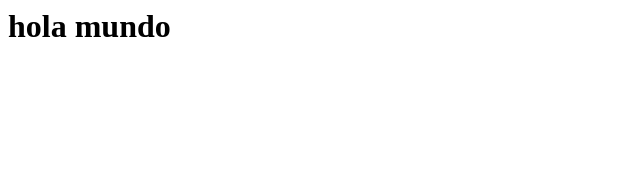
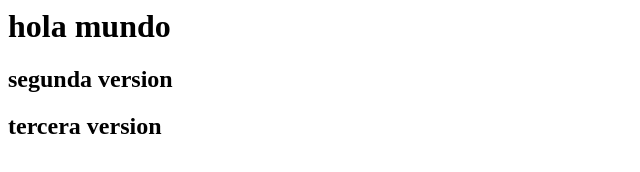
Before and after one commit to ErickHuanca/cursoFinal, a plain HTML site: page index.html in a window 1280 px wide. Shown: the whole page, without its empty margins (0-640 px from the left). Drawn offline with Linux system fonts and the light colour scheme.

Commit message:
segundo commit

```diff
--- a/index.html
+++ b/index.html
@@ -7,5 +7,7 @@
 </head>
 <body>
 	<h1>hola mundo</h1>
+	<h2>segunda version</h2>
+	<h2>tercera version</h2>
 </body>
 </html>
```
Also changed, not shown: 1 other file.
